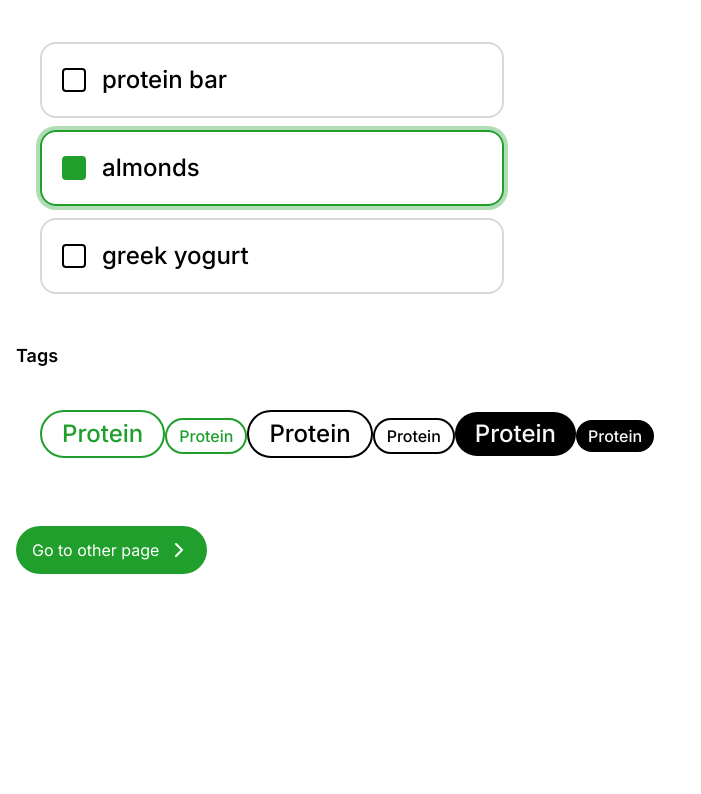
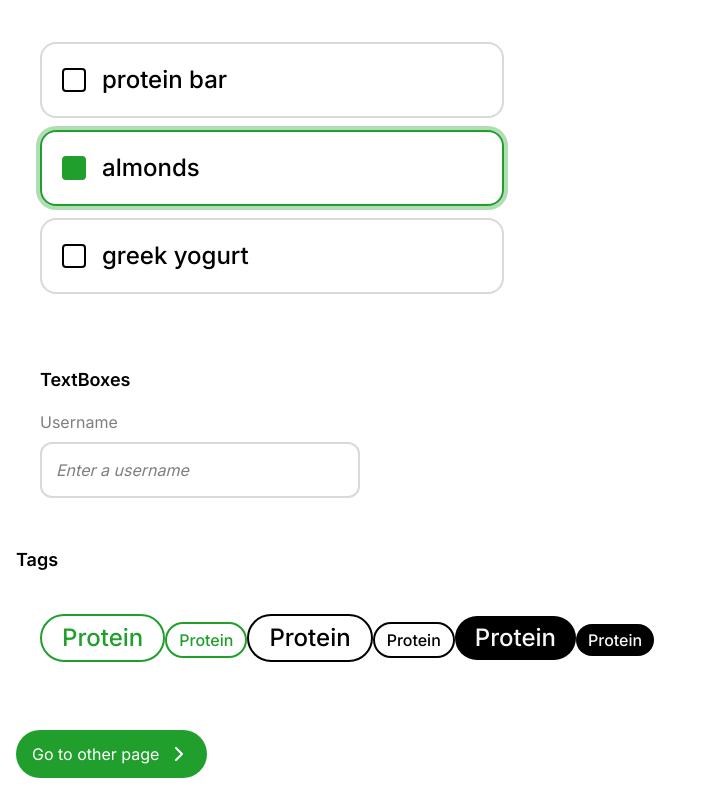
Before and after one commit to Rayn322/athleat, a React (Vite) app: page / in a window 1280 px wide. Shown: the part 1856-2650 px from the top of the page, without its empty margins (0-701 px from the left). Before the commit the page ends 2446 px from the top, so only its background shows below. Built offline with nearby package versions, Linux system fonts and the light colour scheme.

Commit message:
created TextBox component and added to root page

```diff
--- /dev/null
+++ b/src/components/TextBox.tsx
@@ -0,0 +1,48 @@
+import React from "react";
+import clsx from "clsx";
+
+type Variant = "filled" | "unfilled";
+
+export type TextBoxProps = {
+  label: string;
+  placeholder?: string;
+  value?: string;
+  onChange?: (value: string) => void;
+  variant?: Variant;
+  className?: string;
+};
+
+export function TextBox({
+  label,
+  placeholder = "",
+  value = "",
+  onChange,
+  variant = "unfilled",
+  className,
+}: TextBoxProps) {
+  return (
+    <div className={clsx("w-80 inline-flex flex-col gap-2", className)}>
+      <label className="text-dark-gray text-base font-normal">{label}</label>
+
+      <div
+        className={clsx(
+          "self-stretch p-4 rounded-xl outline outline-2 outline-offset-[-2px] inline-flex items-center",
+          "outline-light-gray",
+          variant === "filled" ? "bg-transparent" : "bg-transparent"
+        )}
+      >
+        <input
+          type="text"
+          value={value}
+          onChange={(e) => onChange?.(e.target.value)}
+          placeholder={placeholder}
+          className={clsx(
+            "flex-1 bg-transparent text-base font-normal focus:outline-none placeholder:italic",
+            value ? "text-black" : "text-dark-gray placeholder-dark-gray"
+        )}
+
+        />
+      </div>
+    </div>
+  );
+}
--- a/src/pages/Root.tsx
+++ b/src/pages/Root.tsx
@@ -9,6 +9,8 @@ import { ProgressBar } from "../components/ProgressBar";
 import { MealOption } from "../components/MealOption";
 import { GroceryItem } from "../components/GroceryItem";
 import { Tag } from "../components/Tag";
+import { TextBox } from "../components/TextBox";
+
 import React, { useState } from "react";
 
 export default function Root() {
@@ -17,6 +19,8 @@ export default function Root() {
     "almonds": true,
     "greek yogurt": false,
   });
+
+  const [textValue, setTextValue] = useState("");
 
   const handleToggle = (label: string, checked: boolean) => {
     setCheckedItems((prev) => ({ ...prev, [label]: checked }));
@@ -128,6 +132,20 @@ export default function Root() {
         </div>
       </section>
 
+      {/* Example Text Box */}
+      <section className="space-y-4 p-6">
+        <h2 className="text-lg font-semibold">TextBoxes</h2>
+
+        {/* Username */}
+        <TextBox
+          label="Username"
+          placeholder="Enter a username"
+          value={textValue}
+          onChange={setTextValue}
+          variant="unfilled"
+        />
+      </section>
+
       <section className="space-y-4">
         <h2 className="text-lg font-semibold">Tags</h2>
         <div className="space-y-5 bg-white p-6">
```
